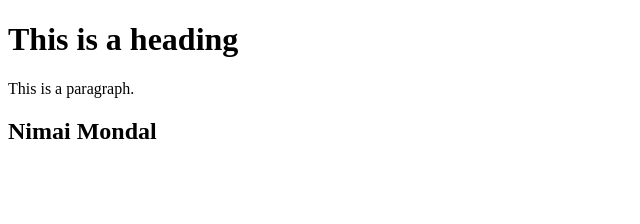
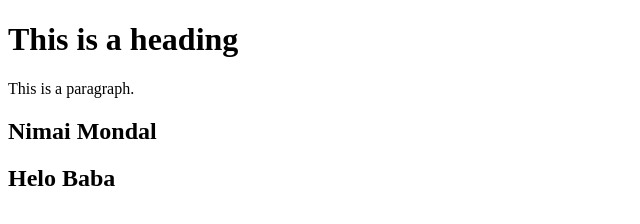
Before and after one commit to NimaiMondal1/myproject, a plain HTML site: page index.html in a window 1280 px wide. Shown: the whole page, without its empty margins (0-640 px from the left). Drawn offline with Linux system fonts and the light colour scheme.

Commit message:
Here i added one more heading

```diff
--- a/index.html
+++ b/index.html
@@ -6,6 +6,7 @@
 <h1>This is a heading</h1>
 <p>This is a paragraph.</p>
 <h2>Nimai Mondal</h2>
+<h2>Helo Baba</h2>
 
 </body>
 </html>
```
